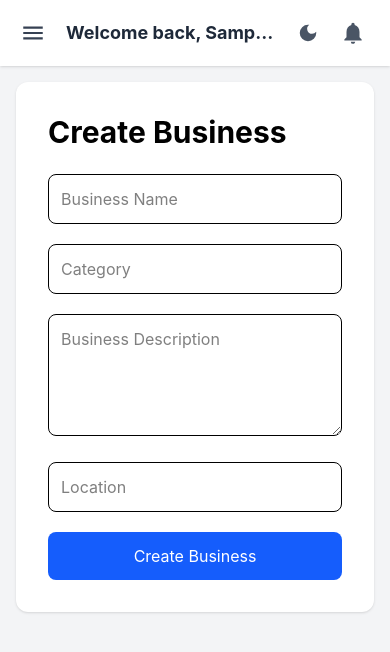
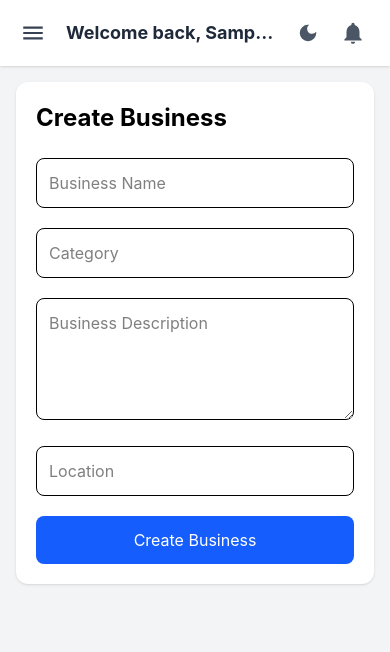
Before and after one commit to Cedric-Raichand/BizTrack, a React (Vite) app in the folder frontend/: page /create-business in a window 390 px wide. Shown: the top 652 px of the page. Built offline with nearby package versions, Linux system fonts and the light colour scheme; no server answers; sample sign-in values are in the browser's storage.

Commit message:
make pages responsive on small screens

```diff
--- a/frontend/src/pages/CreateBusiness.jsx
+++ b/frontend/src/pages/CreateBusiness.jsx
@@ -131,11 +131,11 @@ function CreateBusiness() {
 
 
 
-        <div className="bg-white shadow rounded-xl p-8">
+        <div className="bg-white shadow rounded-xl p-5 sm:p-8">
 
 
 
-          <h1 className="text-3xl font-bold mb-6">
+          <h1 className="text-2xl sm:text-3xl font-bold mb-6">
 
             Create Business
 
```
